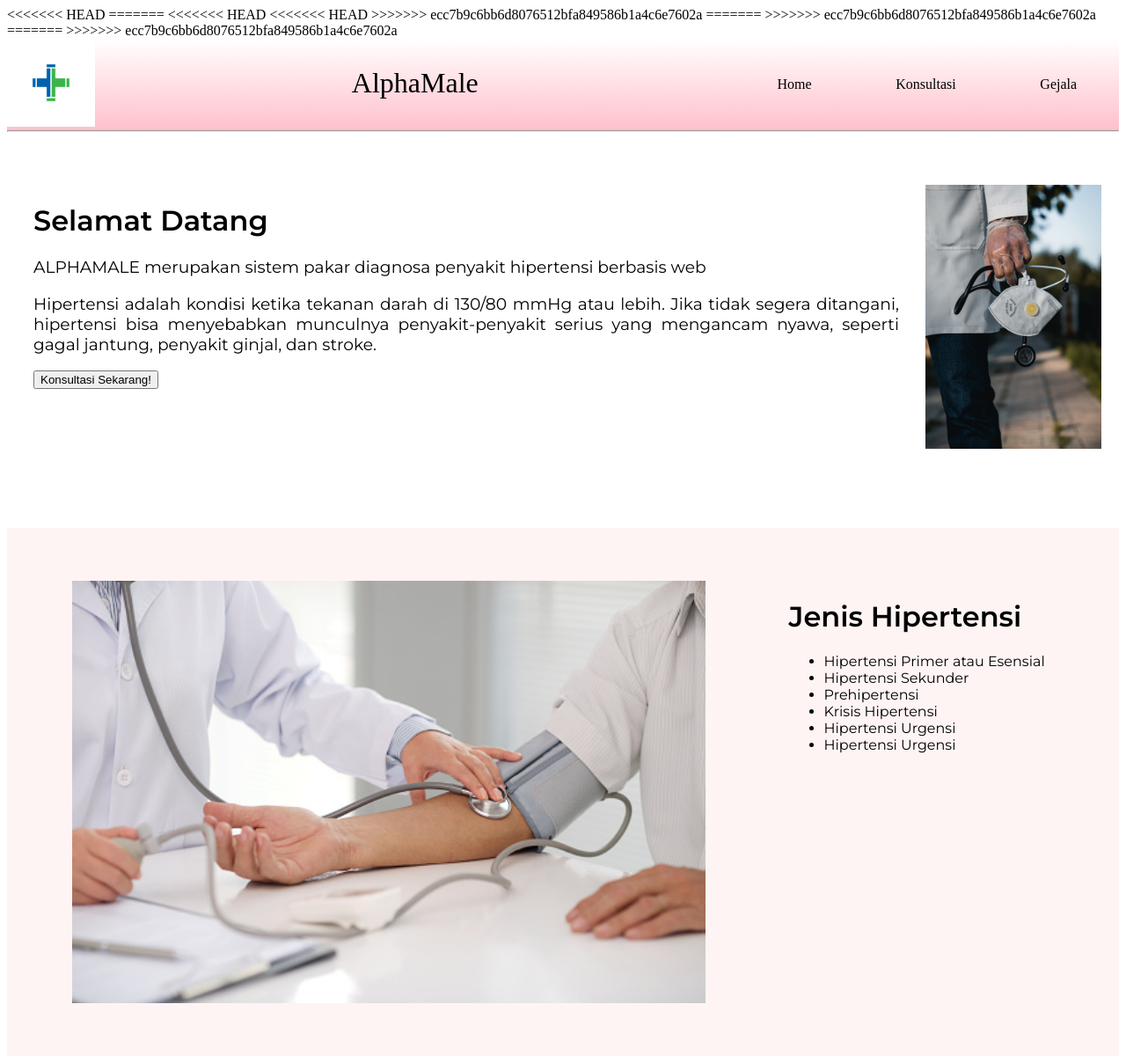
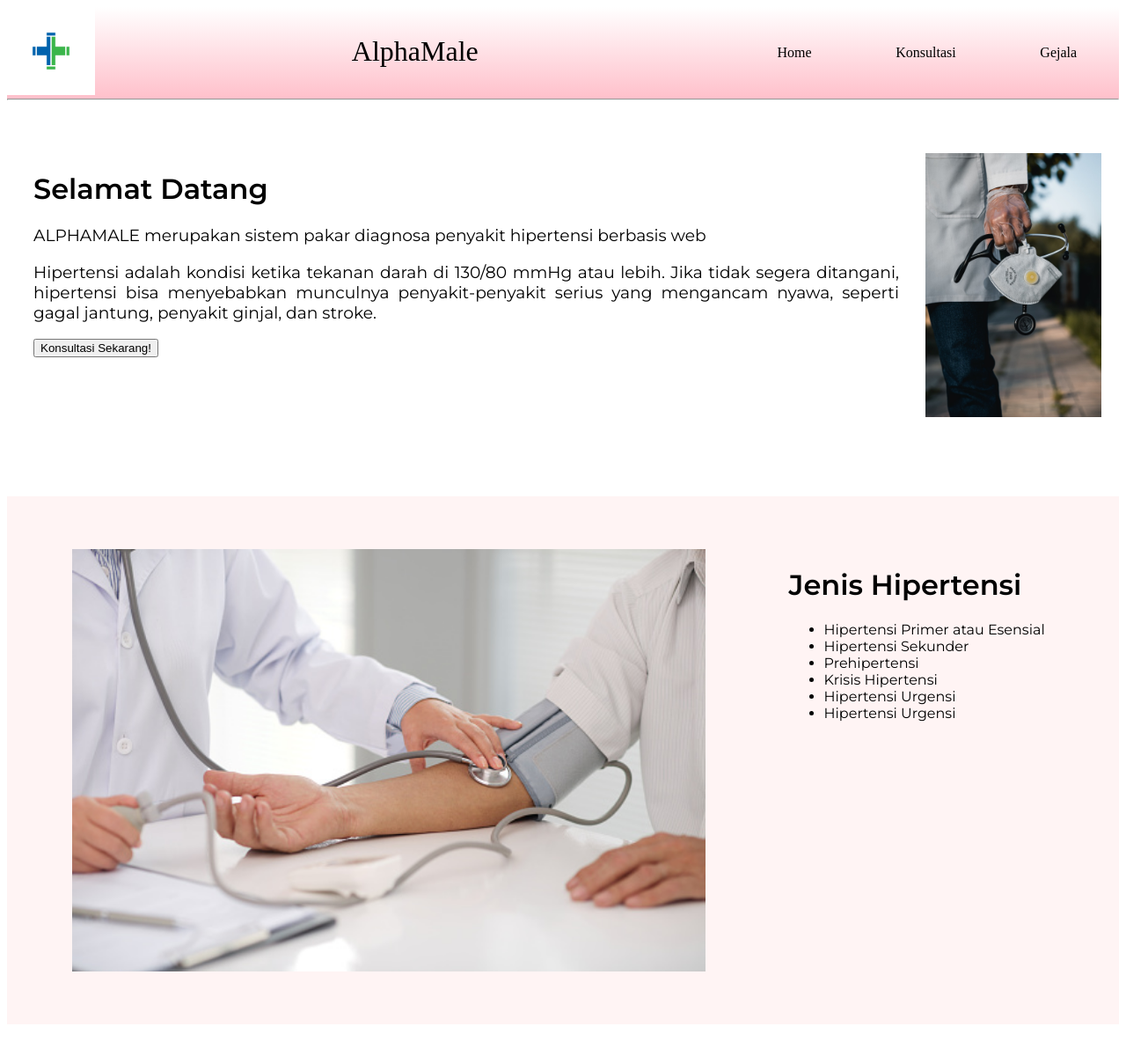
Before and after one commit to jryarianto/expert-system-hypertension, a PHP site: page / in a window 1280 px wide. Shown: the whole page at 88% size. After the commit the page ends 1104 px from the top, so only its background shows below. Run offline with PHP 8.4, Linux system fonts and the light colour scheme.

Commit message:
revisi index.php

```diff
--- a/index.php
+++ b/index.php
@@ -8,18 +8,9 @@
     <!-- <link href="https://cdn.jsdelivr.net/npm/bootstrap@5.0.2/dist/css/bootstrap.min.css" rel="stylesheet" integrity="sha384-EVSTQN3/azprG1Anm3QDgpJLIm9Nao0Yz1ztcQTwFspd3yD65VohhpuuCOmLASjC" crossorigin="anonymous"> -->
     <script src="https://cdn.jsdelivr.net/npm/@popperjs/core@2.9.2/dist/umd/popper.min.js" integrity="sha384-IQsoLXl5PILFhosVNubq5LC7Qb9DXgDA9i+tQ8Zj3iwWAwPtgFTxbJ8NT4GN1R8p" crossorigin="anonymous"></script>
     <script src="https://cdn.jsdelivr.net/npm/bootstrap@5.0.2/dist/js/bootstrap.min.js" integrity="sha384-cVKIPhGWiC2Al4u+LWgxfKTRIcfu0JTxR+EQDz/bgldoEyl4H0zUF0QKbrJ0EcQF" crossorigin="anonymous"></script>
-<<<<<<< HEAD
     <link href="css/index.css" rel="stylesheet">
-=======
     <link href="css/navbar.css" rel="stylesheet">
     <link href="css/konsul.css" rel="stylesheet">
-<<<<<<< HEAD
-<<<<<<< HEAD
->>>>>>> ecc7b9c6bb6d8076512bfa849586b1a4c6e7602a
-=======
->>>>>>> ecc7b9c6bb6d8076512bfa849586b1a4c6e7602a
-=======
->>>>>>> ecc7b9c6bb6d8076512bfa849586b1a4c6e7602a
     <link rel="preconnect" href="https://fonts.googleapis.com">
     <link rel="preconnect" href="https://fonts.gstatic.com" crossorigin>
     <link href="https://fonts.googleapis.com/css2?family=Montserrat:ital,wght@0,300;0,400;0,500;0,600;1,200&display=swap" rel="stylesheet">
@@ -28,23 +19,6 @@
 
 <body>
     <?php include 'navbar.php'; ?>
-    <!-- <div class="container mt-5">
-        <div class="row">
-            <div class="col-md-5">
-                <img src="images/Depression 1.svg" width="110%">
-            </div>
-            <div class="col-md-7">
-                <h1>TES PARAMETER DEPRESI ANDA<img src="images/MoonStar.png"></h1>
-                <a h`ref="pertanyaan.php">
-                    <img src="images/PlayButton.png" id="play">
-                </a>
-                <a href="konsul.php" class="button button1">
-                    <button id="btn-solusi">Mulai Tes</button>
-                </a>
-            </div>
-        </div>
-    </div>
-    <img src="images/plant.png" id="plant"> -->
 
     <div class="container1">
 
```
